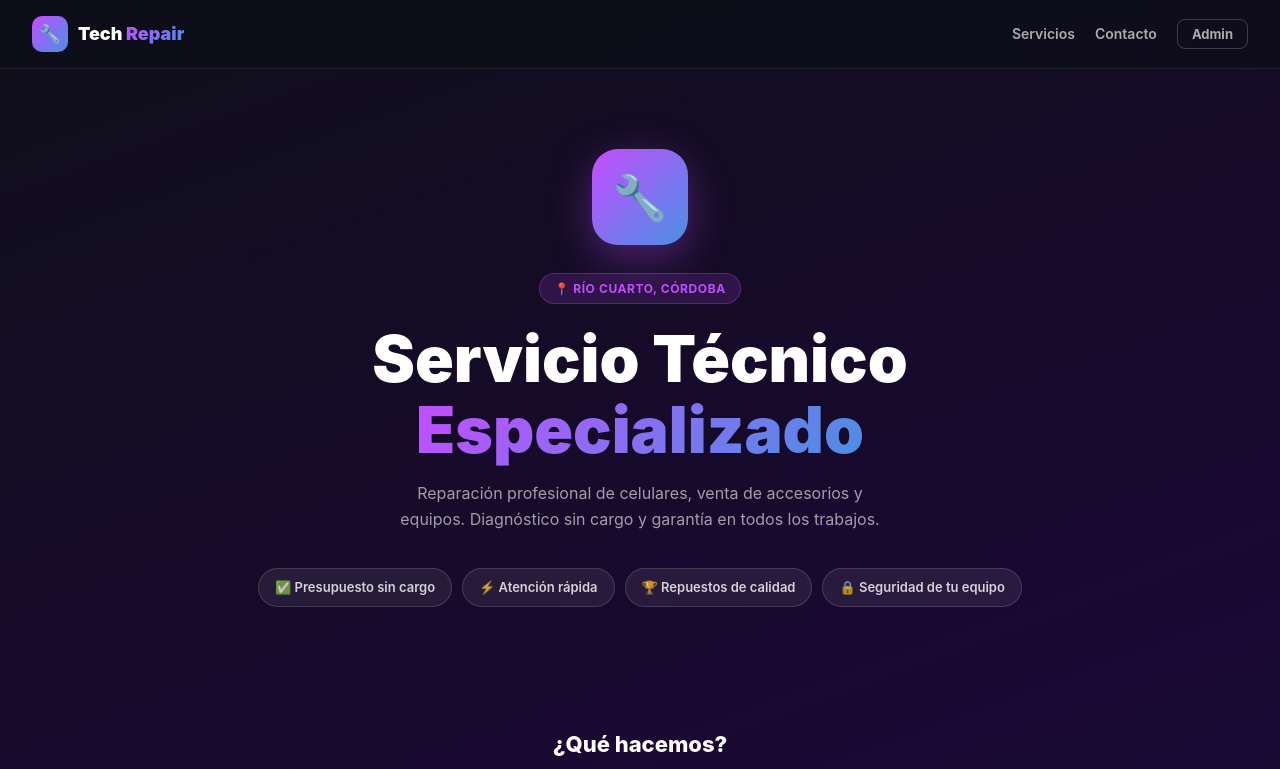
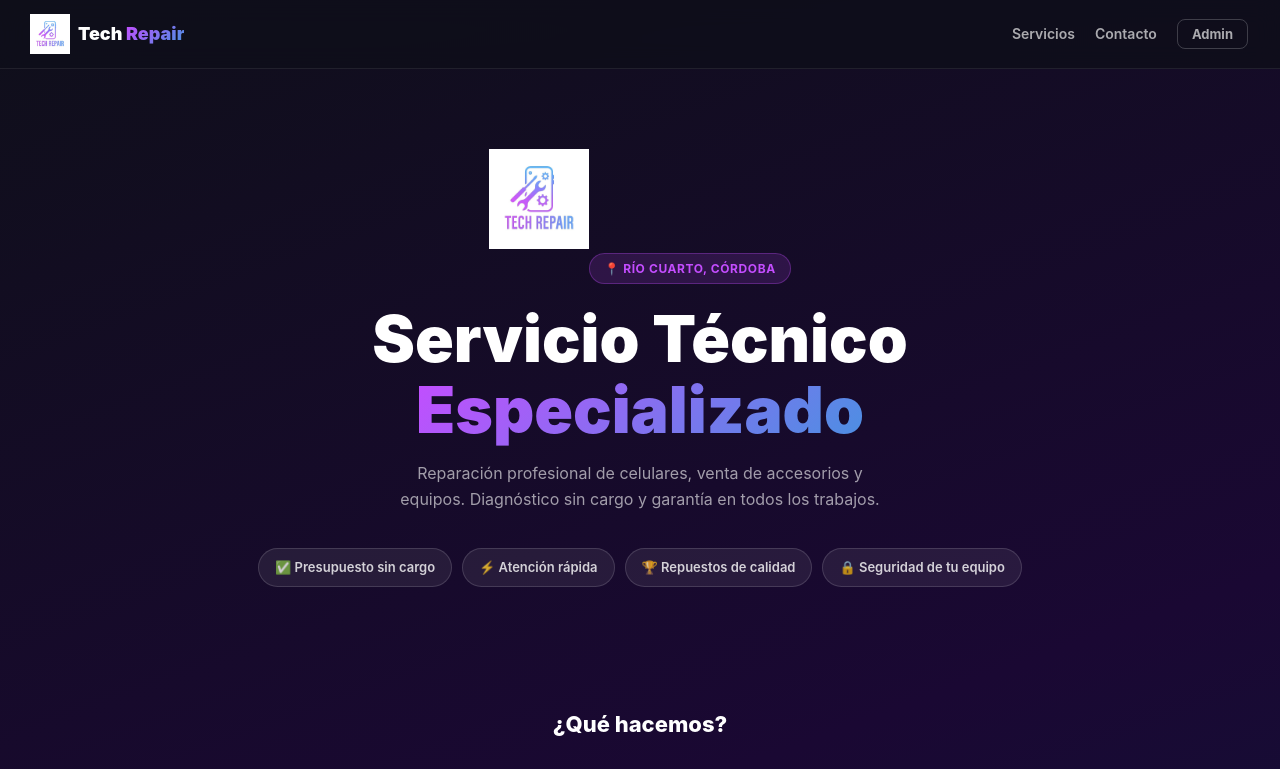
Before and after one commit to santiagodelfino04/techrepair, a React (Vite) app: page / in a window 1280 px wide. Shown: the top 769 px of the page. Built offline with nearby package versions, Linux system fonts and the light colour scheme; no server answers.

Commit message:
logo actualizado

```diff
--- a/src/components/PublicPage.jsx
+++ b/src/components/PublicPage.jsx
@@ -17,7 +17,7 @@ export default function PublicPage({ onLoginClick }) {
             width: 36, height: 36, borderRadius: 10,
             background: 'linear-gradient(135deg,#c44dff,#4A90E2)',
             display: 'flex', alignItems: 'center', justifyContent: 'center', fontSize: 18
-          }}>🔧</div>
+          }}><img src="/logo.png" alt="Tech Repair" style={{ width: 40, height: 40, objectFit: 'contain' }} /></div>
           <span style={{ color: '#fff', fontWeight: 900, fontSize: 18 }}>
             Tech <span className="grad-text">Repair</span>
           </span>
@@ -31,8 +31,7 @@ export default function PublicPage({ onLoginClick }) {
 
       {/* Hero */}
       <div className="hero">
-        <div className="hero-icon">🔧</div>
-
+        <img src="/logo.png" alt="Tech Repair" style={{ width: 100, height: 100, objectFit: 'contain', marginBottom: 24 }} />
         <div style={{
           display: 'inline-flex', alignItems: 'center', gap: 6,
           padding: '5px 14px', borderRadius: 50,
```
Also changed, not shown: public/logo.png (added).
